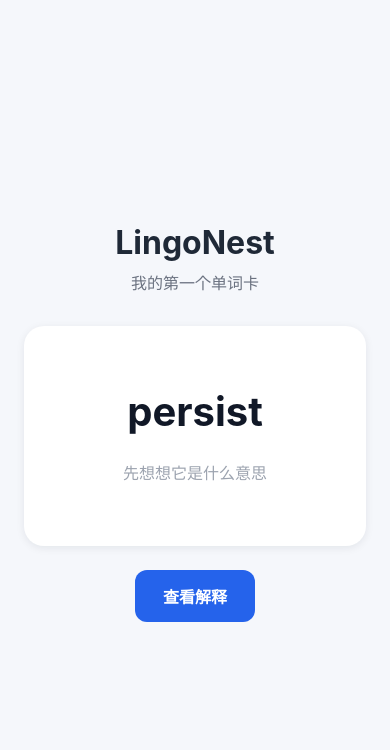
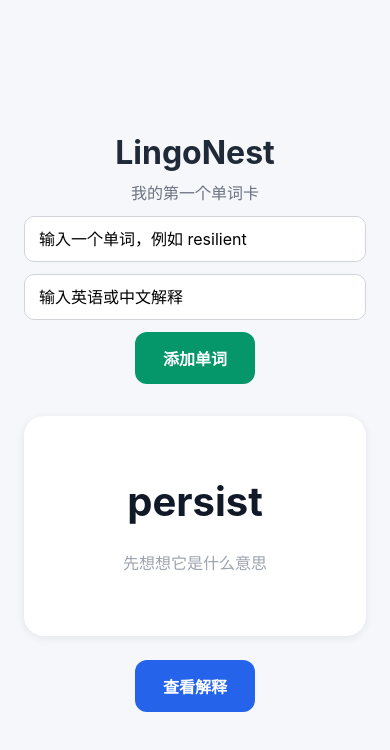
Before and after one commit to ysy6950/LingoNest, a React Native app in the folder mobile/: screen / in a window 390 px wide. Shown: the top 750 px of the page. Built offline with nearby package versions, Linux system fonts and the light colour scheme.

Commit message:
feat: add word input and card update

```diff
--- a/mobile/App.tsx
+++ b/mobile/App.tsx
@@ -1,19 +1,57 @@
 import { useState } from 'react';
 import { StatusBar } from 'expo-status-bar';
-import { Pressable, StyleSheet, Text, View } from 'react-native';
+import { Pressable, StyleSheet, Text, TextInput, View } from 'react-native';
 
 export default function App() {
   const [showMeaning, setShowMeaning] = useState(false);
+  const [wordInput, setWordInput] = useState('');
+  const [meaningInput, setMeaningInput] = useState('');
+  const [savedWord, setSavedWord] = useState('persist');
+  const [savedMeaning, setSavedMeaning] = useState(
+    'to continue doing something',
+  );
+
+  function handleAddWord() {
+    const nextWord = wordInput.trim();
+    const nextMeaning = meaningInput.trim();
+
+    if (nextWord === '' || nextMeaning === '') {
+      return;
+    }
+
+    setSavedWord(nextWord);
+    setSavedMeaning(nextMeaning);
+    setWordInput('');
+    setMeaningInput('');
+    setShowMeaning(false);
+  }
 
   return (
     <View style={styles.container}>
       <Text style={styles.title}>LingoNest</Text>
       <Text style={styles.subtitle}>我的第一个单词卡</Text>
 
+      <TextInput
+        placeholder="输入一个单词，例如 resilient"
+        value={wordInput}
+        onChangeText={setWordInput}
+        style={styles.input}
+        autoCapitalize="none"
+      />
+      <TextInput
+        placeholder="输入英语或中文解释"
+        value={meaningInput}
+        onChangeText={setMeaningInput}
+        style={styles.input}
+      />
+      <Pressable style={styles.addButton} onPress={handleAddWord}>
+        <Text style={styles.buttonText}>添加单词</Text>
+      </Pressable>
+
       <View style={styles.card}>
-        <Text style={styles.word}>persist</Text>
+        <Text style={styles.word}>{savedWord}</Text>
         {showMeaning ? (
-          <Text style={styles.meaning}>to continue doing something</Text>
+          <Text style={styles.meaning}>{savedMeaning}</Text>
         ) : (
           <Text style={styles.hint}>先想想它是什么意思</Text>
         )}
@@ -50,6 +88,24 @@ const styles = StyleSheet.create({
     color: '#6B7280',
     fontSize: 16,
     marginTop: 8,
+  },
+  input: {
+    backgroundColor: '#FFFFFF',
+    borderColor: '#D1D5DB',
+    borderRadius: 10,
+    borderWidth: 1,
+    fontSize: 16,
+    marginTop: 12,
+    paddingHorizontal: 14,
+    paddingVertical: 12,
+    width: '100%',
+  },
+  addButton: {
+    backgroundColor: '#059669',
+    borderRadius: 12,
+    marginTop: 12,
+    paddingHorizontal: 28,
+    paddingVertical: 14,
   },
   card: {
     alignItems: 'center',
```
